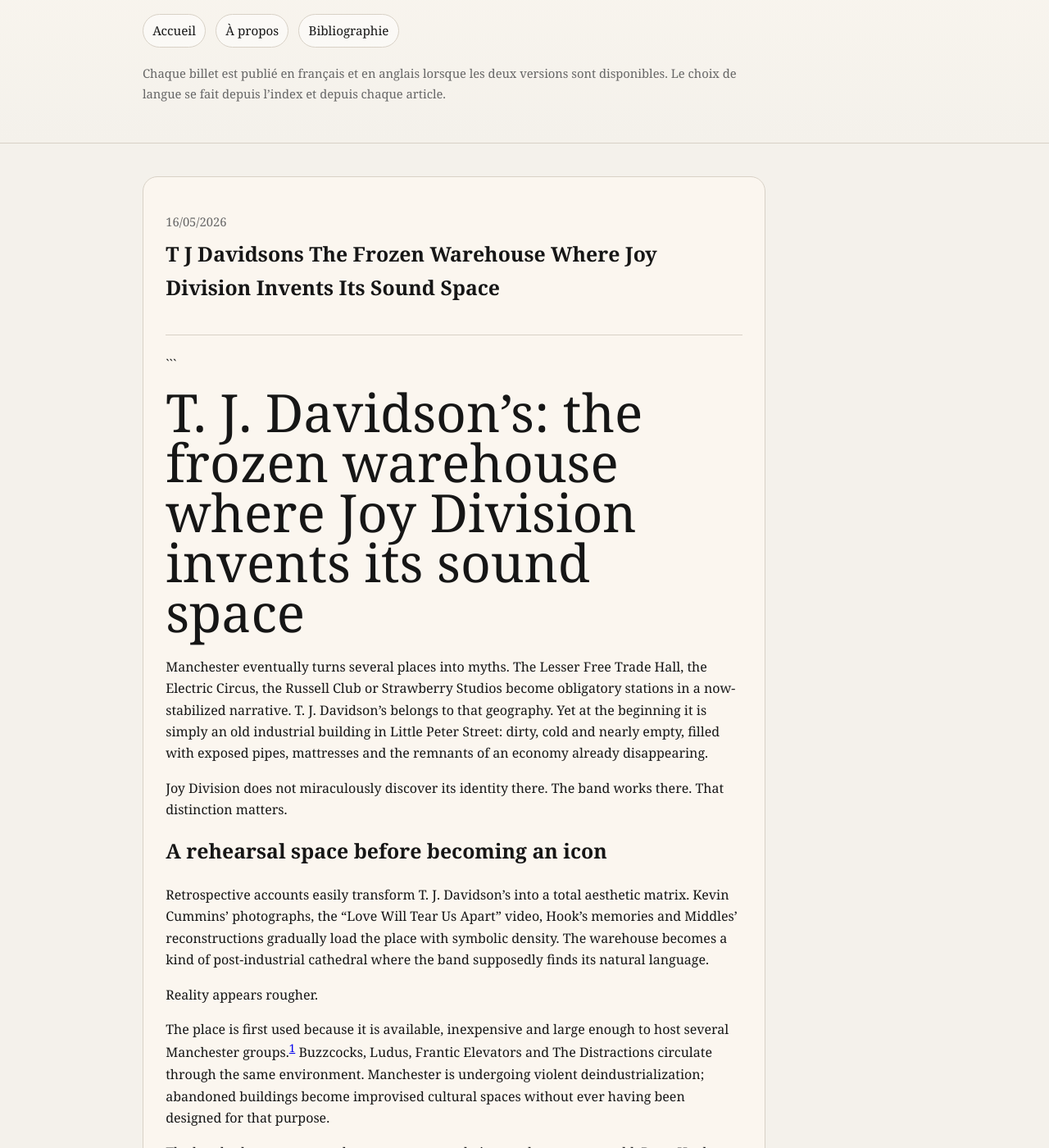
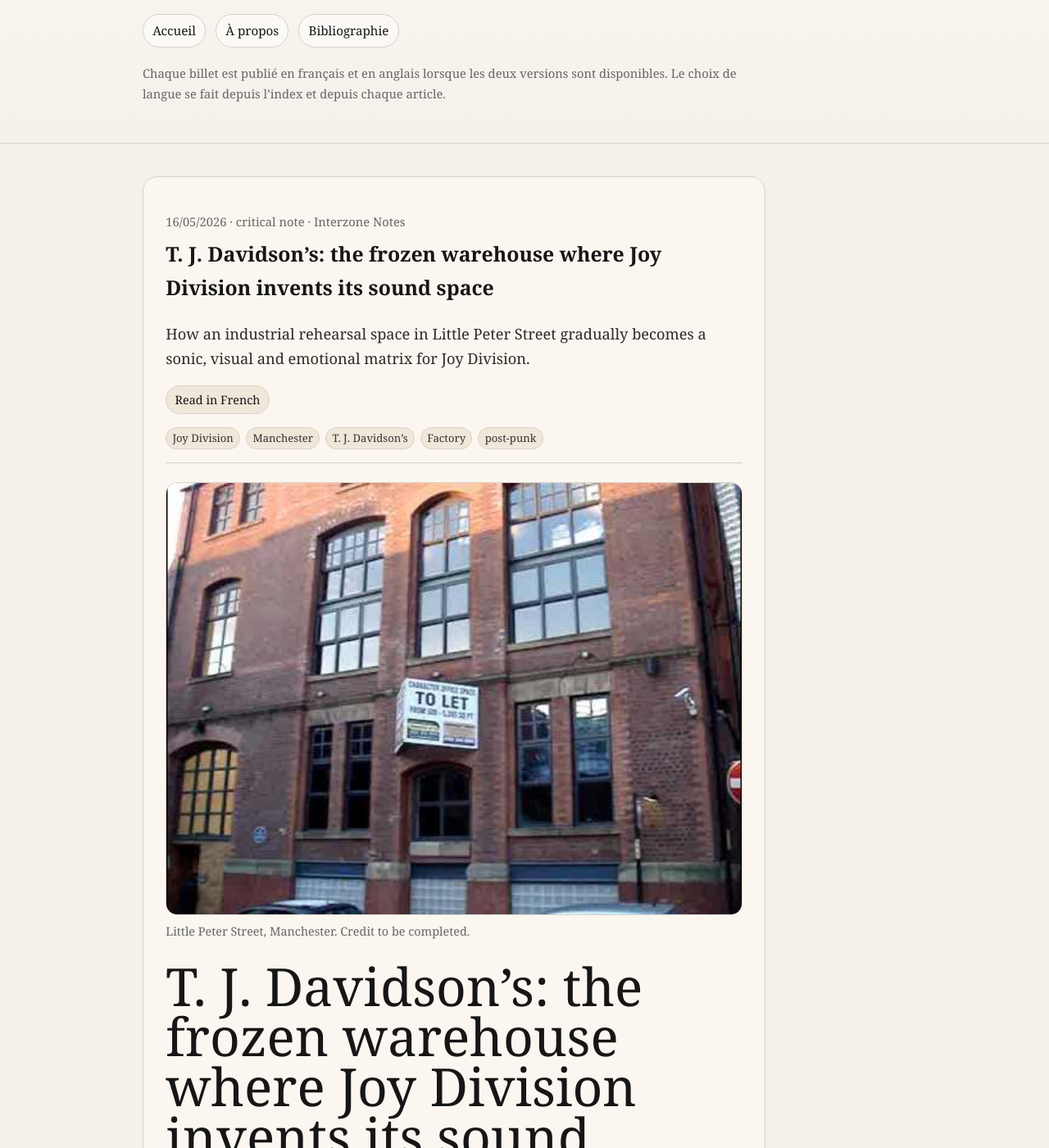
Before and after one commit to AdminQuest/joy-division-carnets, a Jekyll site: the page built from _posts/2026-05-16-t-j-davidsons-the-frozen-warehouse-where-joy-division-invents-its-sound-space.md, in a window 1280 px wide and 1400 px high, scrolled down 334 px. Shown: the whole window at 82% size. Built offline with Jekyll 4.4.1, drawn with Linux system fonts in a browser that asks for light colours; our own code applies the rules of GitHub Pages for plain Markdown files; some of the changed text lies outside the part shown.

Commit message:
Corrige le front matter du billet anglais T. J. Davidson’s

````diff
--- a/_posts/2026-05-16-t-j-davidsons-the-frozen-warehouse-where-joy-division-invents-its-sound-space.md
+++ b/_posts/2026-05-16-t-j-davidsons-the-frozen-warehouse-where-joy-division-invents-its-sound-space.md
@@ -1,5 +1,22 @@
-
-```
+---
+layout: post
+lang: en
+index: false
+theme: "Manchester, Salford, territory"
+title: "T. J. Davidson’s: the frozen warehouse where Joy Division invents its sound space"
+date: 2026-05-16
+description: "How an industrial rehearsal space in Little Peter Street gradually becomes a sonic, visual and emotional matrix for Joy Division."
+tags: ["Joy Division", "Manchester", "T. J. Davidson’s", "Factory", "post-punk"]
+format: "critical note"
+series: "Interzone Notes"
+translation_url: "/2026/05/16/t-j-davidsons-entrepot-glace-joy-division-espace-sonore/"
+rag_origin: "RAG 4"
+source_status: "derived from the main RAG and the draft manuscript"
+verification_status: "internal check completed; no documentary validation note appears in the public text"
+image: "/public/images/tj-davidsons.jpg"
+image_alt: "Former industrial rehearsal space associated with T. J. Davidson’s, Little Peter Street, Manchester"
+image_caption: "Little Peter Street, Manchester. Credit to be completed."
+---
 
 # T. J. Davidson’s: the frozen warehouse where Joy Division invents its sound space
 
````
Also changed, not shown: other parts of _posts/2026-05-16-t-j-davidsons-the-frozen-warehouse-where-joy-division-invents-its-sound-space.md (+0 -2 lines).
